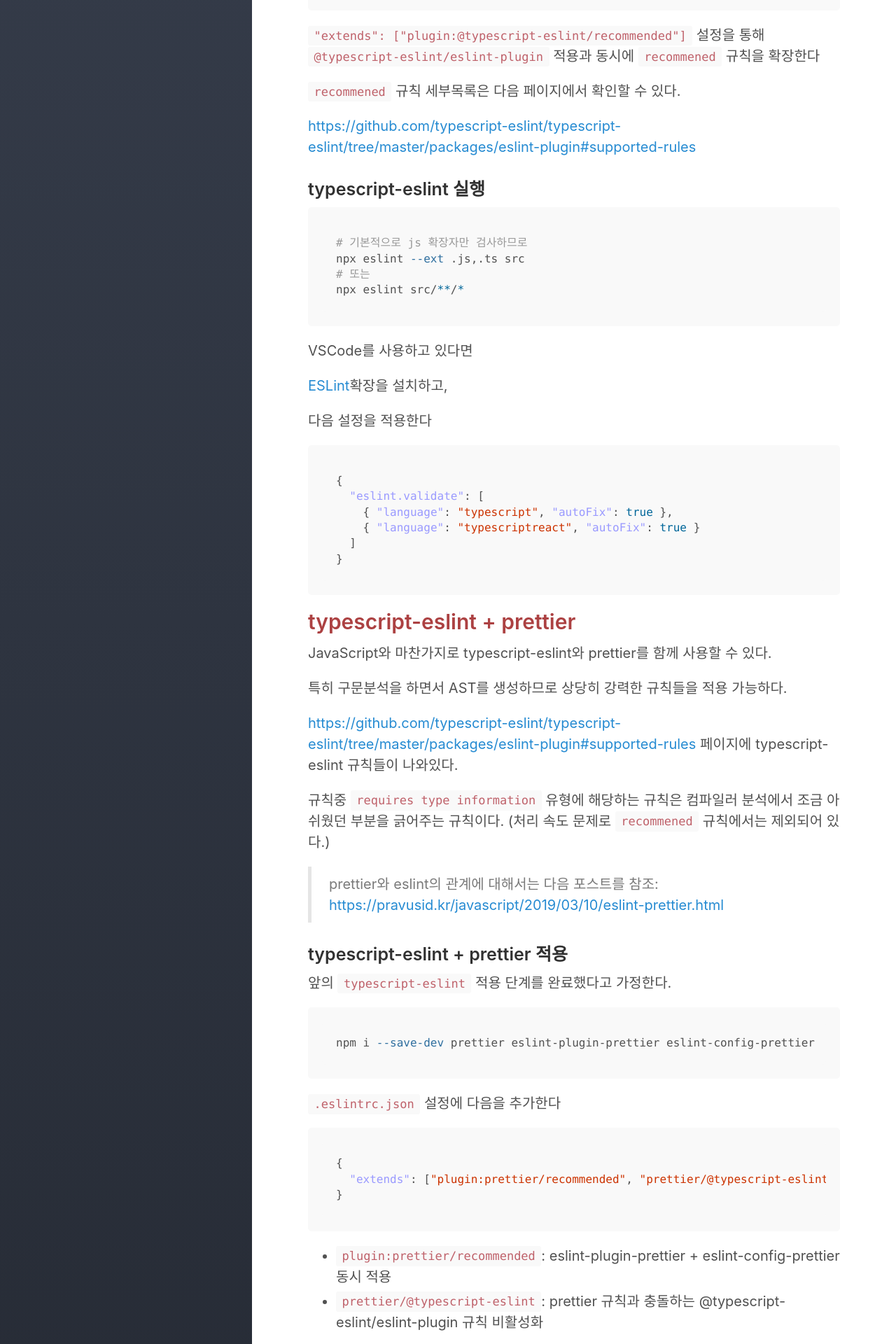
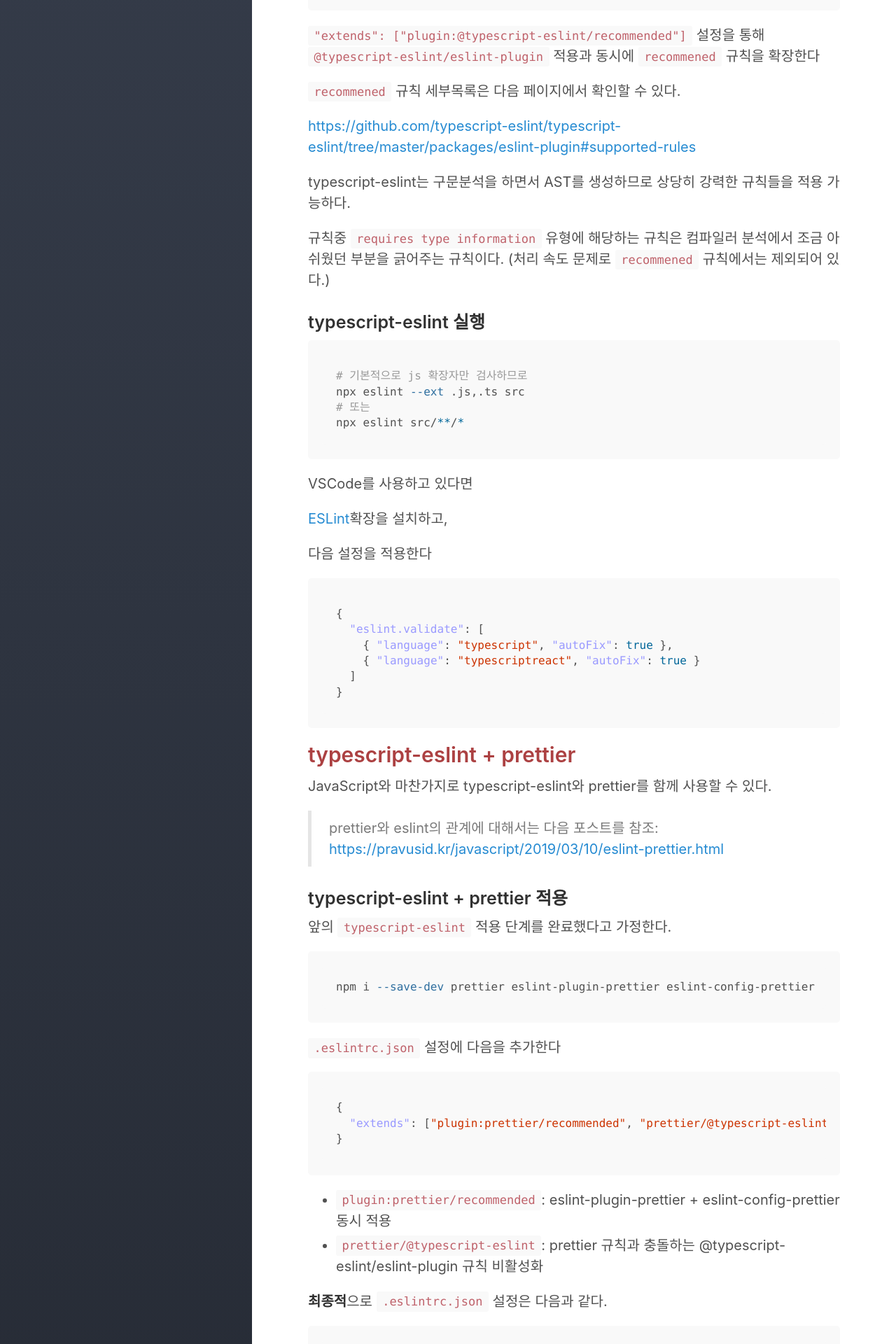
Before and after one commit to pravusid/pravusid.github.io, a Jekyll site: the page built from _posts/javascript/2019/2020-07-19-typescript-eslint-prettier.md, in a window 1280 px wide. Shown: the part 1530-3450 px from the top of the page at 70% size. Built offline with Jekyll 4.4.1, drawn with Linux system fonts in a browser that asks for light colours; comment, search, counter and statistics services are not loaded; some of the changed lines change nothing that is shown.

Commit message:
update: post

````diff
--- a/_posts/javascript/2019/2020-07-19-typescript-eslint-prettier.md
+++ b/_posts/javascript/2019/2020-07-19-typescript-eslint-prettier.md
@@ -62,6 +62,11 @@
 
 <https://github.com/typescript-eslint/typescript-eslint/tree/master/packages/eslint-plugin#supported-rules>
 
+typescript-eslint는 구문분석을 하면서 AST를 생성하므로 상당히 강력한 규칙들을 적용 가능하다.
+
+규칙중 `requires type information` 유형에 해당하는 규칙은 컴파일러 분석에서 조금 아쉬웠던 부분을 긁어주는 규칙이다.
+(처리 속도 문제로 `recommened` 규칙에서는 제외되어 있다.)
+
 ### typescript-eslint 실행
 
 ```sh
@@ -89,13 +94,6 @@
 ## typescript-eslint + prettier
 
 JavaScript와 마찬가지로 typescript-eslint와 prettier를 함께 사용할 수 있다.
-
-특히 구문분석을 하면서 AST를 생성하므로 상당히 강력한 규칙들을 적용 가능하다.
-
-<https://github.com/typescript-eslint/typescript-eslint/tree/master/packages/eslint-plugin#supported-rules> 페이지에 typescript-eslint 규칙들이 나와있다.
-
-규칙중 `requires type information` 유형에 해당하는 규칙은 컴파일러 분석에서 조금 아쉬웠던 부분을 긁어주는 규칙이다.
-(처리 속도 문제로 `recommened` 규칙에서는 제외되어 있다.)
 
 > prettier와 eslint의 관계에 대해서는 다음 포스트를 참조: <https://pravusid.kr/javascript/2019/03/10/eslint-prettier.html>
 
````
